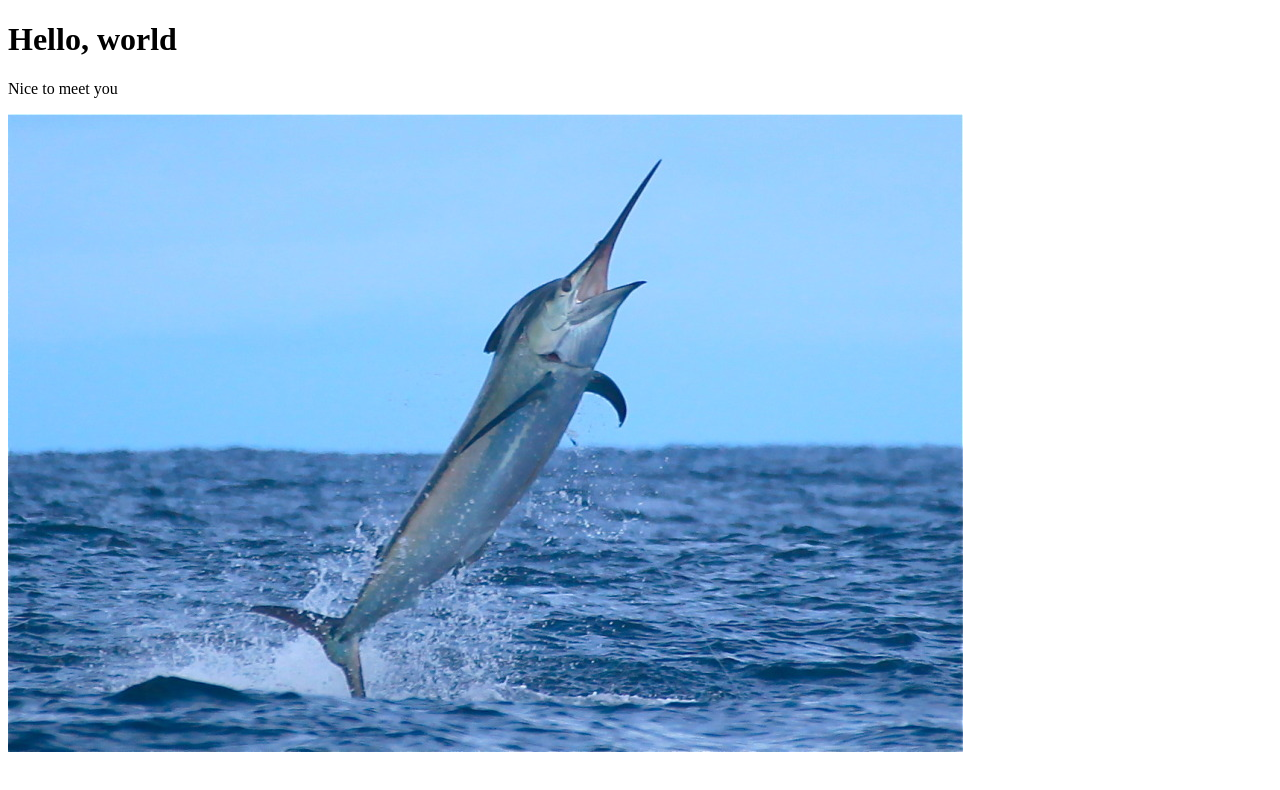
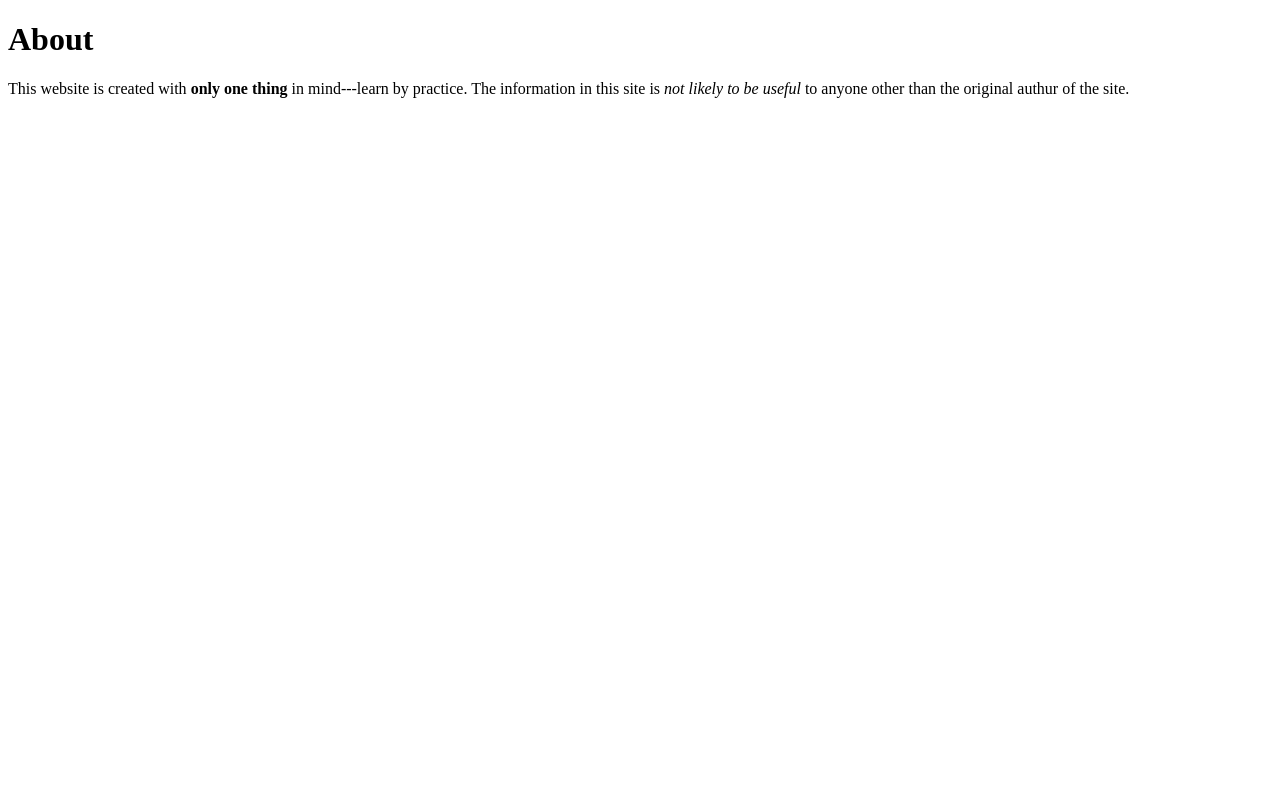
Before and after one commit to ieatfish/website, a plain HTML site: page index.html in a window 1280 px wide. Drawn offline with Linux system fonts and the light colour scheme.

Commit message:
Add About page

```diff
--- a/index.html
+++ b/index.html
@@ -1,11 +1,11 @@
 <!DOCTYPE html>
 <html>
 	<head>
-		<title>Greetings to the world</title>
+		<title>About this website</title>
 	</head>
 	<body>
-		<h1>Hello, world</h1>
-		<p>Nice to meet you</p>
-		<img src="images/Marlin_Out_of_Water__Temple.jpg">
+		<h1>About</h1>
+		<p>This website is created with <strong>only one thing</strong> in mind---learn by practice. The information in this site is <em>not likely to be useful</em> to anyone other than the original authur of the site.
+		</p>
 	</body>
 </html>
```
Also changed, not shown: about.html (added, +11 -0 lines).
